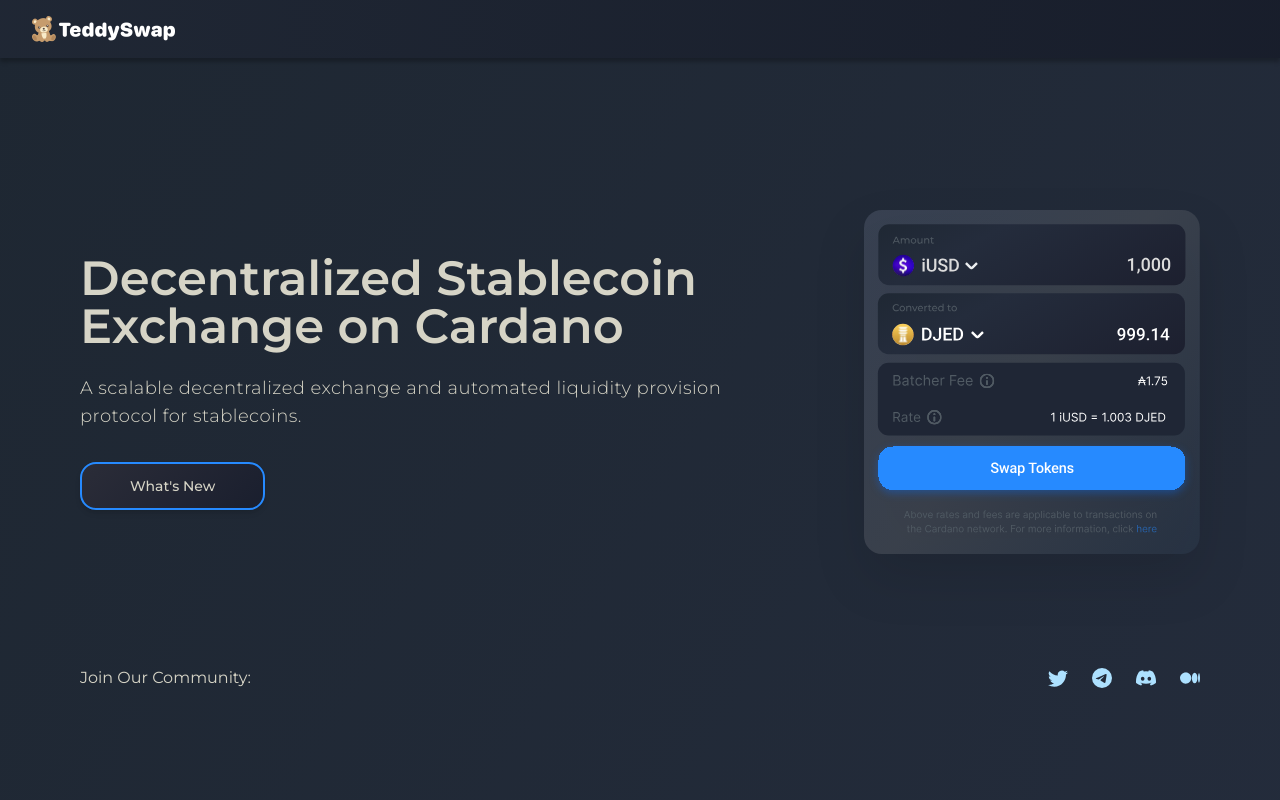
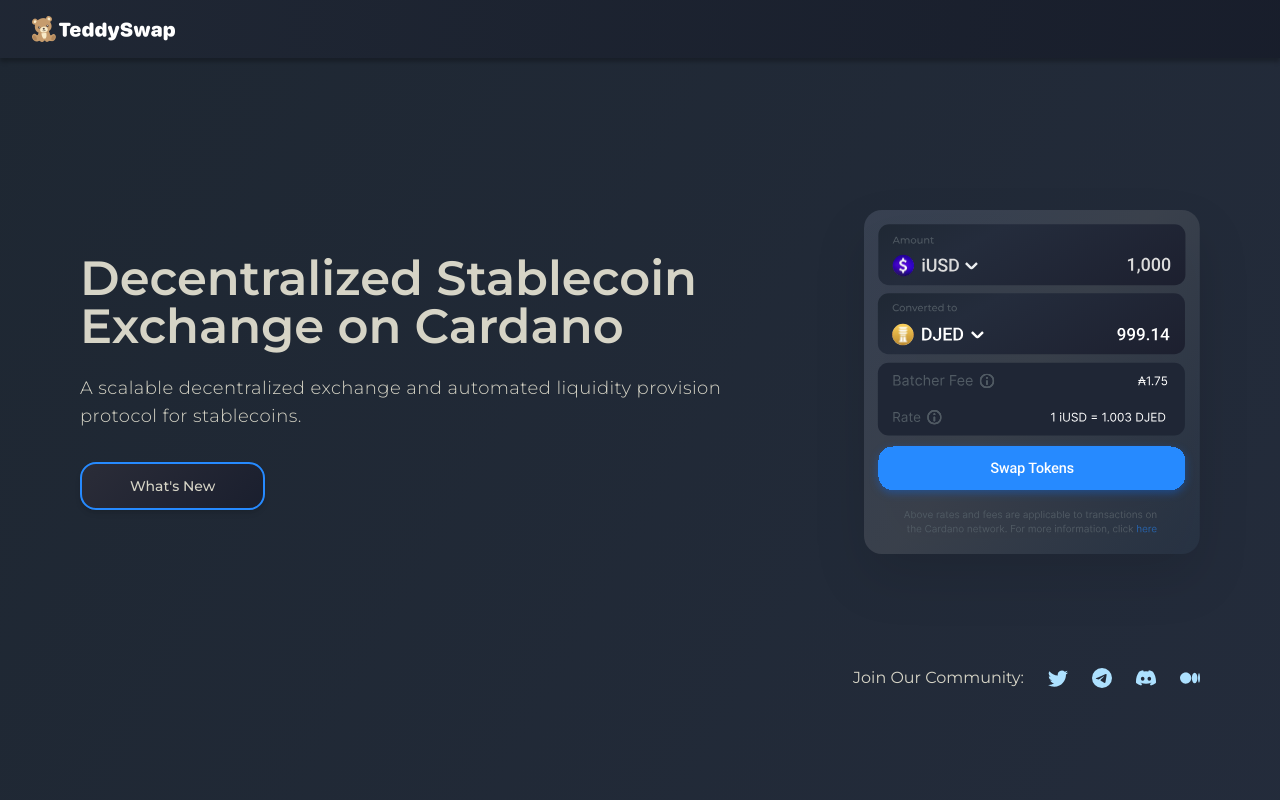
Before and after one commit to genius1910/teddy-swap_next-headlessui-ts, a Next.js app: page / in a window 1280 px wide. Shown: the top 800 px of the page. Built offline with nearby package versions, Linux system fonts and the light colour scheme.

Commit message:
margin update

```diff
--- a/components/dashboard/Dash_Section1.tsx
+++ b/components/dashboard/Dash_Section1.tsx
@@ -6,7 +6,7 @@ import { BsDiscord, BsMedium, BsTelegram, BsTwitter } from "react-icons/bs";
 const Dash_Section1 = () => {
   return (
     <section id="dash-section-1">
-      <div className="grid grid-cols-1 lg:grid-cols-3 gap-14 text-lg 2xl:text-2xl items-center py-16 md:py-28 2xl:py-36">
+      <div className="grid grid-cols-1 lg:grid-cols-3 gap-14 text-lg 2xl:text-2xl items-center py-16 max-sm:pb-6 md:py-28 2xl:py-36">
         <div className=" col-span-1 lg:col-span-2 flex flex-col gap-6 2xl:gap-10">
           <h1 className="l-heading">
             Decentralized Stablecoin Exchange on Cardano
@@ -40,9 +40,9 @@ const Dash_Section1 = () => {
           />
         </div>
       </div>
-      <div className="flex max-sm:flex-col whitespace-nowrap items-center justify-center lg:justify-end w-full gap-6">
+      <div className="flex max-sm:flex-col whitespace-nowrap max-sm:items-start justify-end w-full gap-6">
         <h5>Join Our Community:</h5>
-        <div className="flex items-center max-sm:justify-center lg:justify-end w-full gap-6">
+        <div className="flex items-center max-sm:justify-start lg:justify-end gap-6">
           <Link legacyBehavior href={"https://twitter.com/TeddySwap"}>
             <a>
               <BsTwitter className="w-5 h-5 text-[#ade1ff]" />
--- a/components/dashboard/Dash_Section2.tsx
+++ b/components/dashboard/Dash_Section2.tsx
@@ -16,7 +16,7 @@ const Dash_Section2 = () => {
               alt="User info"
               width={520}
               height={520}
-              className="w-full drop-shadow-2xl -ml-1"
+              className="w-full drop-shadow-2xl -ml-1.5"
             />
           </div>
           <h4 className="l-subtitle">
```
